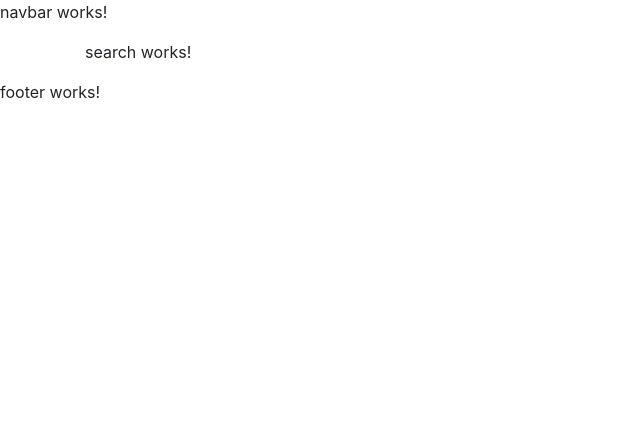
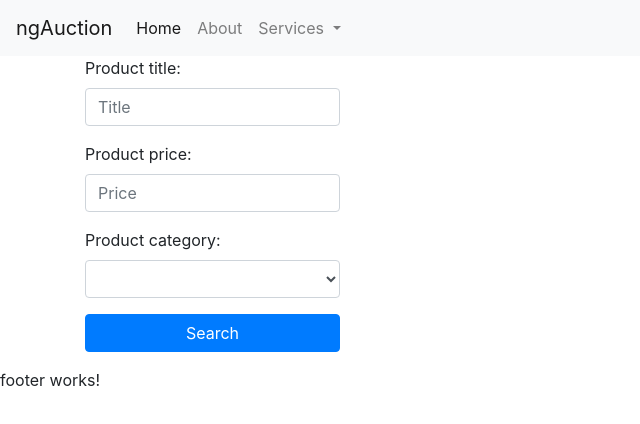
Before and after one commit to EunsangJeon/angular-auction, an Angular app in the folder ngAuction/: page / in a window 1280 px wide. Shown: the top 424 px of the page, without its empty margins (0-640 px from the left). Built offline with nearby package versions, Linux system fonts and the light colour scheme.

Commit message:
navbar and search

```diff
--- a/ngAuction/src/app/navbar/navbar.component.html
+++ b/ngAuction/src/app/navbar/navbar.component.html
@@ -1 +1,34 @@
-<p>navbar works!</p>
+<nav class="navbar navbar-expand-lg navbar-light bg-light">
+  <a class="navbar-brand" [routerLink]="['/']">ngAuction</a>
+  <button class="navbar-toggler" type="button"
+          data-toggle="collapse" data-target="#navbarSupportedContent"
+          aria-controls="navbarSupportedContent" aria-expanded="false"
+          aria-label="Toggle navigation">
+    <span class="navbar-toggler-icon"></span>
+  </button>
+  <div class="collapse navbar-collapse" id="navbarSupportedContent">
+    <ul class="navbar-nav mr-auto">
+      <li class="nav-item active">
+        <a class="nav-link" href="#">
+          Home <span class="sr-only">(current)</span>
+        </a>
+      </li>
+      <li class="nav-item">
+        <a class="nav-link" href="#">About</a>
+      </li>
+      <li class="nav-item dropdown">
+        <a class="nav-link dropdown-toggle" href="#"
+           id="navbarDropdown" role="button" data-toggle="dropdown"
+           aria-haspopup="true" aria-expanded="false">
+          Services
+        </a>
+        <div class="dropdown-menu" aria-labelledby="navbarDropdown">
+          <a class="dropdown-item" href="#">Find products</a>
+          <a class="dropdown-item" href="#">Place order</a>
+          <div class="dropdown-divider"></div>
+          <a class="dropdown-item" href="#">Pay</a>
+        </div>
+      </li>
+    </ul>
+  </div>
+</nav>
--- a/ngAuction/src/app/search/search.component.html
+++ b/ngAuction/src/app/search/search.component.html
@@ -1 +1,21 @@
-<p>search works!</p>
+<form name="searchForm">
+  <div class="form-group">
+    <label for="productTitle">Product title:</label>
+    <input type="text" id="productTitle" placeholder="Title"
+           class="form-control"/>
+  </div>
+  <div class="form-group">
+    <label for="productPrice">Product price:</label>
+    <input id="productPrice" type="number" min="0"
+           placeholder="Price" class="form-control"/>
+  </div>
+  <div class="form-group">
+    <label for="productCategory">Product category:</label>
+    <select id="productCategory" class="form-control"></select>
+  </div>
+  <div class="form-group">
+    <button type="submit" class="btn btn-primary btn-block">
+      Search
+    </button>
+  </div>
+</form>
```
